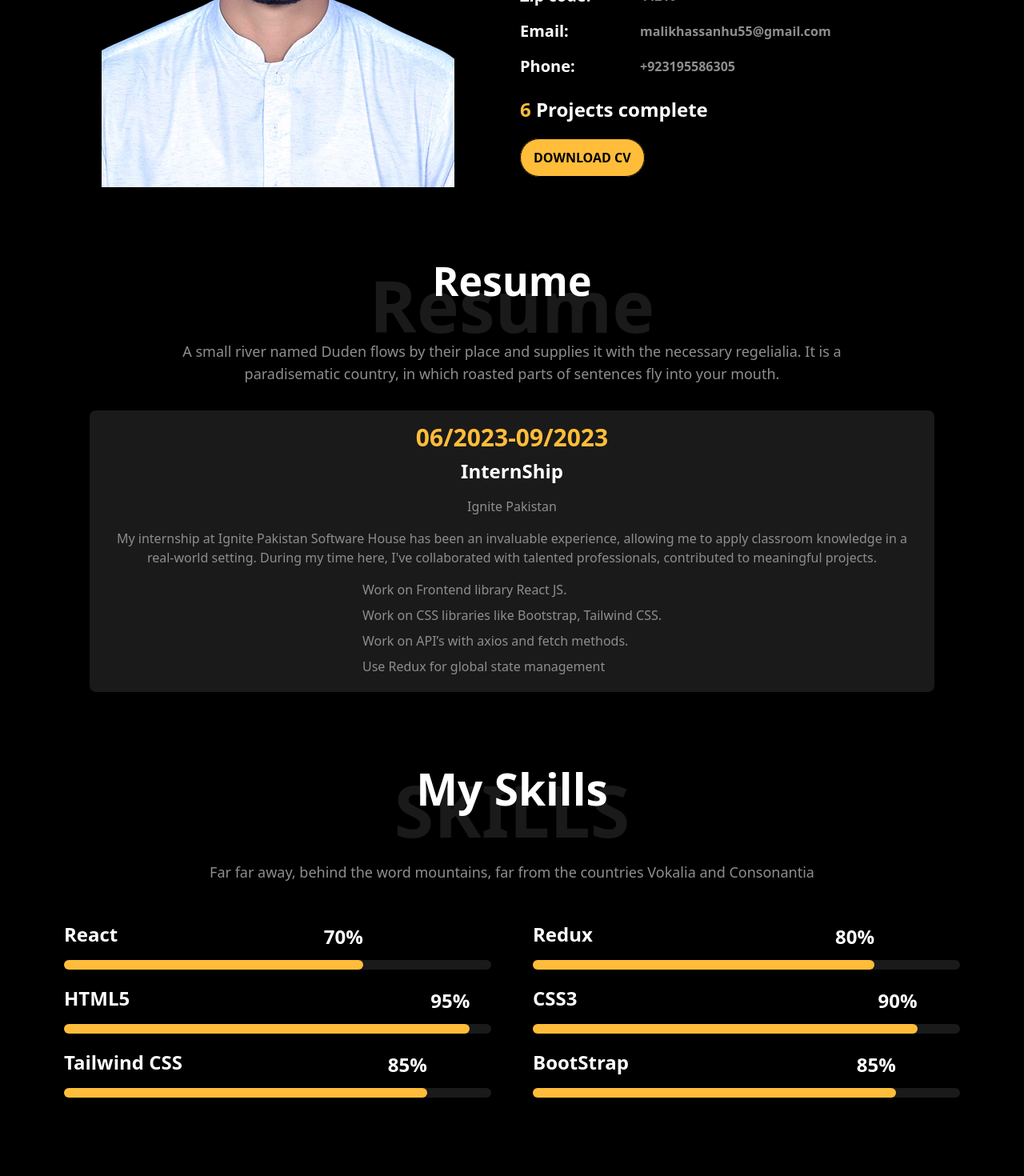
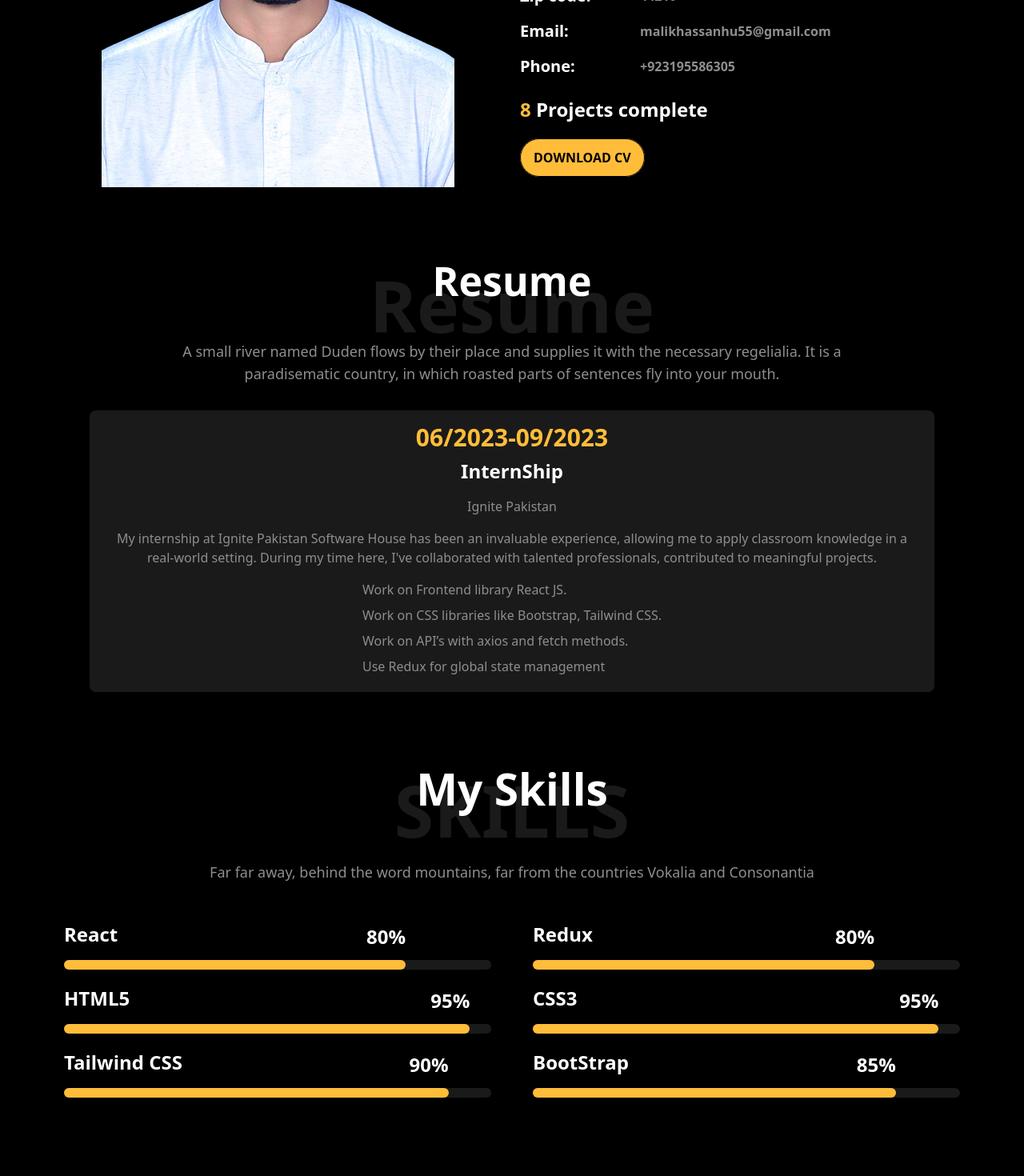
Before and after one commit to NomanHassan4518/portfolio, a React (Create React App) app: page / in a window 1280 px wide. Shown: the part 1420-2890 px from the top of the page at 80% size. Built offline with nearby package versions, Linux system fonts and the light colour scheme; a web font is replaced by a local one.

Commit message:
Portfolio

```diff
--- a/src/Components/About.jsx
+++ b/src/Components/About.jsx
@@ -54,7 +54,7 @@ const About = () => {
                 </li>
               </ul>
 
-              <p className='text-2xl mt-6 font-semibold'><span className='text-[#ffbd39]'>6</span> Projects complete</p>
+              <p className='text-2xl mt-6 font-semibold'><span className='text-[#ffbd39]'>8</span> Projects complete</p>
               <div className='mt-8'>
                 <Link to={cv} target="_blank" download  className=' font-semibold  bg-[#ffbd39] py-3 px-4 uppercase  border-[1px] border-black   focus:border-blue-400 focus:border-[1px] rounded-full text-black ' >Download CV</Link>
               </div>
--- a/src/Components/Skills.jsx
+++ b/src/Components/Skills.jsx
@@ -28,8 +28,8 @@ const Skills = () => {
                             <div className='relative mx-4'>
                                 <h1 className='font-semibold mb-3 text-2xl'>React</h1>
                                 <div className='w-full bg-[#1a1a1a] h-3 rounded-lg'>
-                                    <div className={`w-[70%] overflow-visible h-3 bg-[#ffbd39] relative rounded-lg mt-4`}>
-                                        <span className='absolute top-[-45px] right-0 text-2xl font-semibold  '>70%
+                                    <div className={`w-[80%] overflow-visible h-3 bg-[#ffbd39] relative rounded-lg mt-4`}>
+                                        <span className='absolute top-[-45px] right-0 text-2xl font-semibold  '>80%
                                         </span>
                                     </div>
 
@@ -60,8 +60,8 @@ const Skills = () => {
                             <div className='relative mx-4'>
                                 <h1 className='font-semibold mb-3 text-2xl'>CSS3</h1>
                                 <div className='w-full bg-[#1a1a1a] h-3 rounded-lg'>
-                                    <div className={`w-[90%] overflow-visible h-3 bg-[#ffbd39] relative rounded-lg mt-4`}>
-                                        <span className='absolute top-[-45px] right-0 text-2xl font-semibold  '>90%</span>
+                                    <div className={`w-[95%] overflow-visible h-3 bg-[#ffbd39] relative rounded-lg mt-4`}>
+                                        <span className='absolute top-[-45px] right-0 text-2xl font-semibold  '>95%</span>
                                     </div>
                                 </div>
                             </div>
@@ -69,8 +69,8 @@ const Skills = () => {
                             <div className='relative mx-4'>
                                 <h1 className='font-semibold mb-3 text-2xl'>Tailwind CSS</h1>
                                 <div className='w-full bg-[#1a1a1a] h-3 rounded-lg'>
-                                    <div className={`w-[85%] overflow-visible h-3 bg-[#ffbd39] relative rounded-lg mt-4`}>
-                                        <span className='absolute top-[-45px] right-0 text-2xl font-semibold  '>85%</span>
+                                    <div className={`w-[90%] overflow-visible h-3 bg-[#ffbd39] relative rounded-lg mt-4`}>
+                                        <span className='absolute top-[-45px] right-0 text-2xl font-semibold  '>90%</span>
                                     </div>
                                 </div>
                             </div>
```
